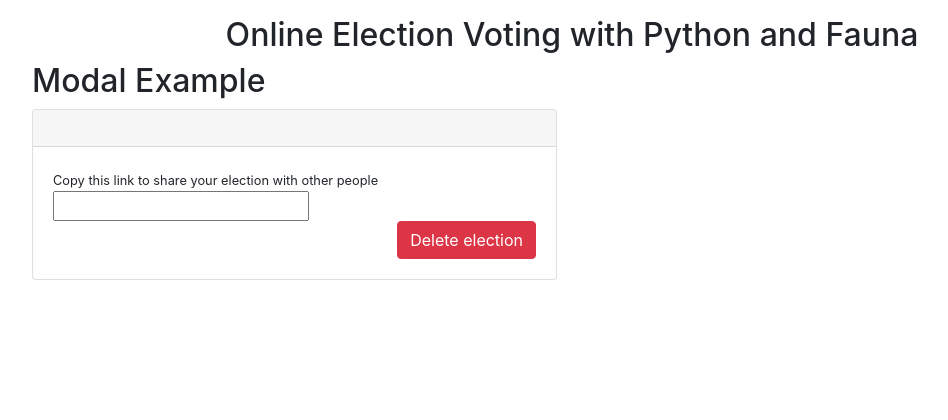
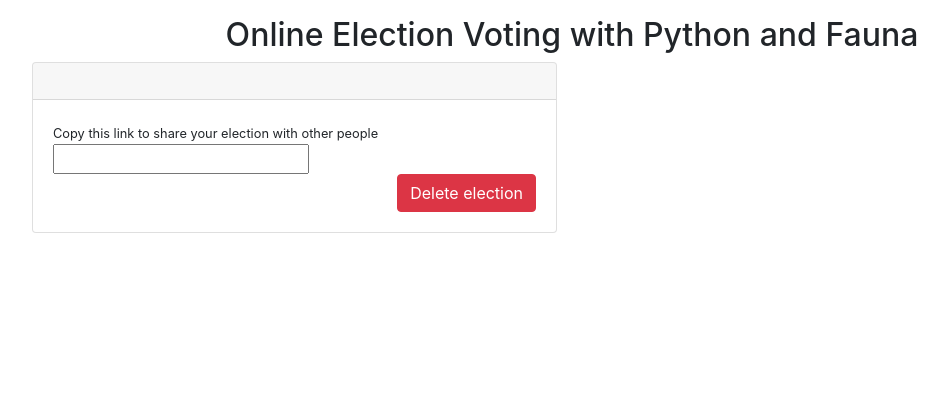
Before and after one commit to Ade-Pyaar/python-election-app, a Flask app: template templates/single_election.html in a window 1280 px wide. Shown: the part 56-476 px from the top of the page, without its empty margins (68-1016 px from the left). Run offline with Flask 2, Linux system fonts and the light colour scheme; the template is opened without the code that fills it, so the values that code supplies are empty; some libraries are stand-ins or nearby versions.

Commit message:
Update single_election.html

```diff
--- a/templates/single_election.html
+++ b/templates/single_election.html
@@ -3,11 +3,6 @@
 {% block insert %}
 
     <div class="container">
-      <h2>Modal Example</h2>
-      <!-- Button to Open the Modal -->
-      <!-- <button type="button" class="btn btn-primary" data-toggle="modal" data-target="#myModal">
-        Open modal
-      </button> -->
 
       <!-- The Modal -->
       <div class="modal" id="myModal">
```
